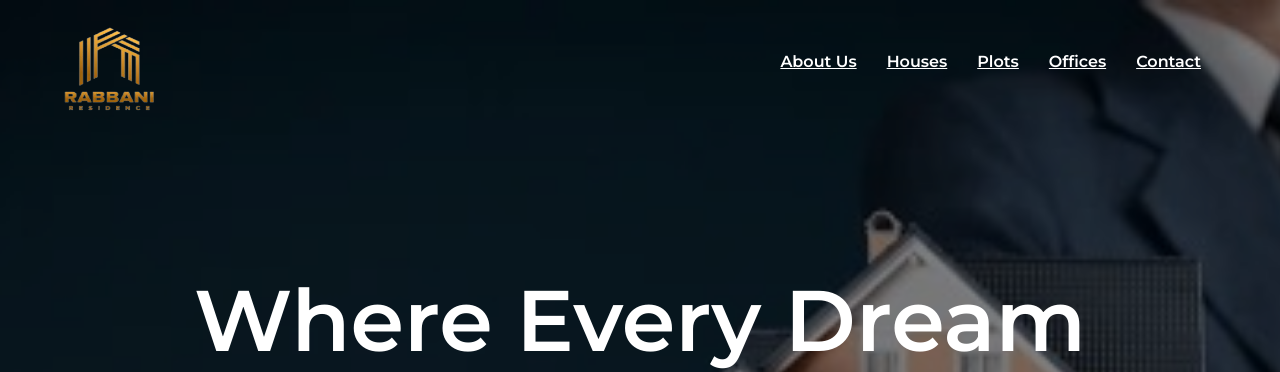
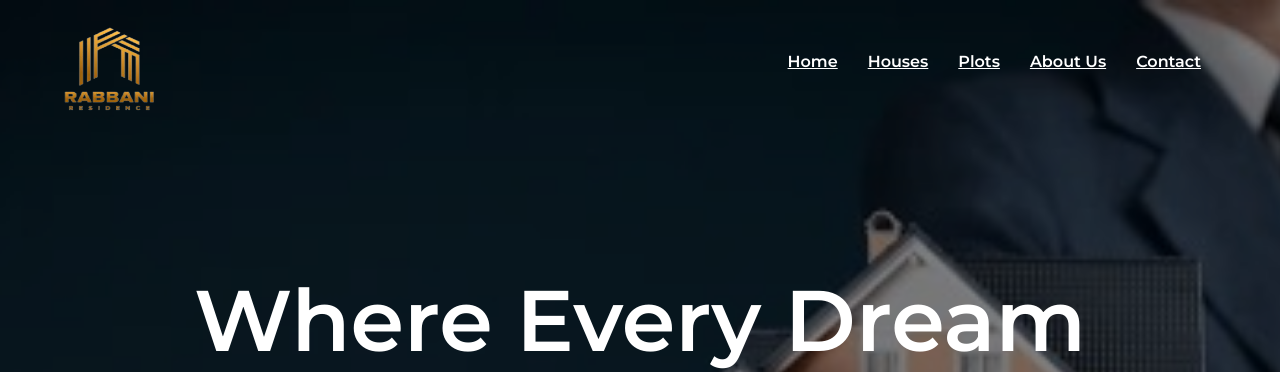
Before and after one commit to TahaRabbani/Real_Estate, a Django app: page /plots/ in a window 1280 px wide. Shown: the top 372 px of the page. Run offline with Django 5.2, Linux system fonts and the light colour scheme; some libraries are stand-ins or nearby versions.

Commit message:
routes define

```diff
--- a/templates/index.html
+++ b/templates/index.html
@@ -23,10 +23,10 @@
         </label>
         <img src="static/Images/logo.png" alt="logo" />
         <ul>
+          <li><a href="/">Home</a></li>
+          <li><a href="plots/">Houses</a></li>
+          <li><a href="plots/">Plots</a></li>
           <li><a href="#">About Us</a></li>
-          <li><a href="#">Houses</a></li>
-          <li><a href="plots/">Plots</a></li>
-          <li><a href="#">Offices</a></li>
           <li><a href="#">Contact</a></li>
         </ul>
       </nav>
--- a/templates/pages/plots.html
+++ b/templates/pages/plots.html
@@ -23,10 +23,10 @@
           </label>
           <img src="/static/Images/logo.png" alt="logo" />
           <ul>
-            <li><a href="#">About Us</a></li>
-            <li><a href="#">Houses</a></li>
-            <li><a href="plots/">Plots</a></li>
-            <li><a href="#">Offices</a></li>
+              <li><a href="/">Home</a></li>
+              <li><a href="plots/">Houses</a></li>
+              <li><a href="">Plots</a></li>
+              <li><a href="#">About Us</a></li>
             <li><a href="#">Contact</a></li>
           </ul>
         </nav>
```
